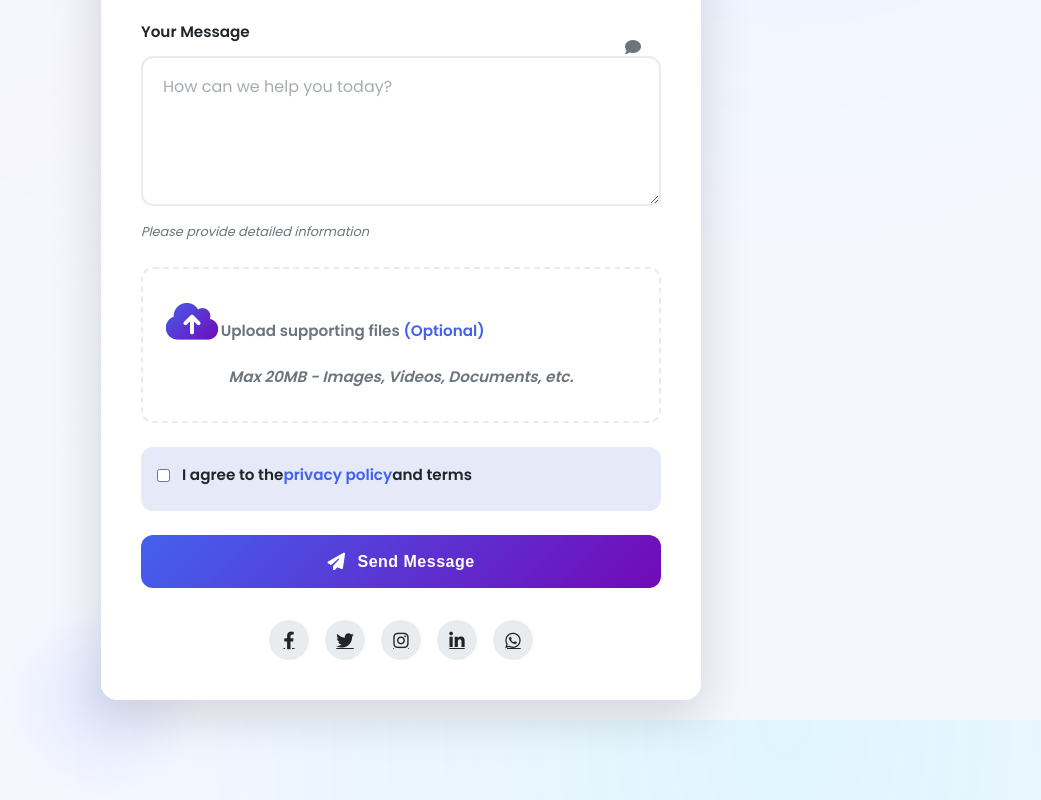
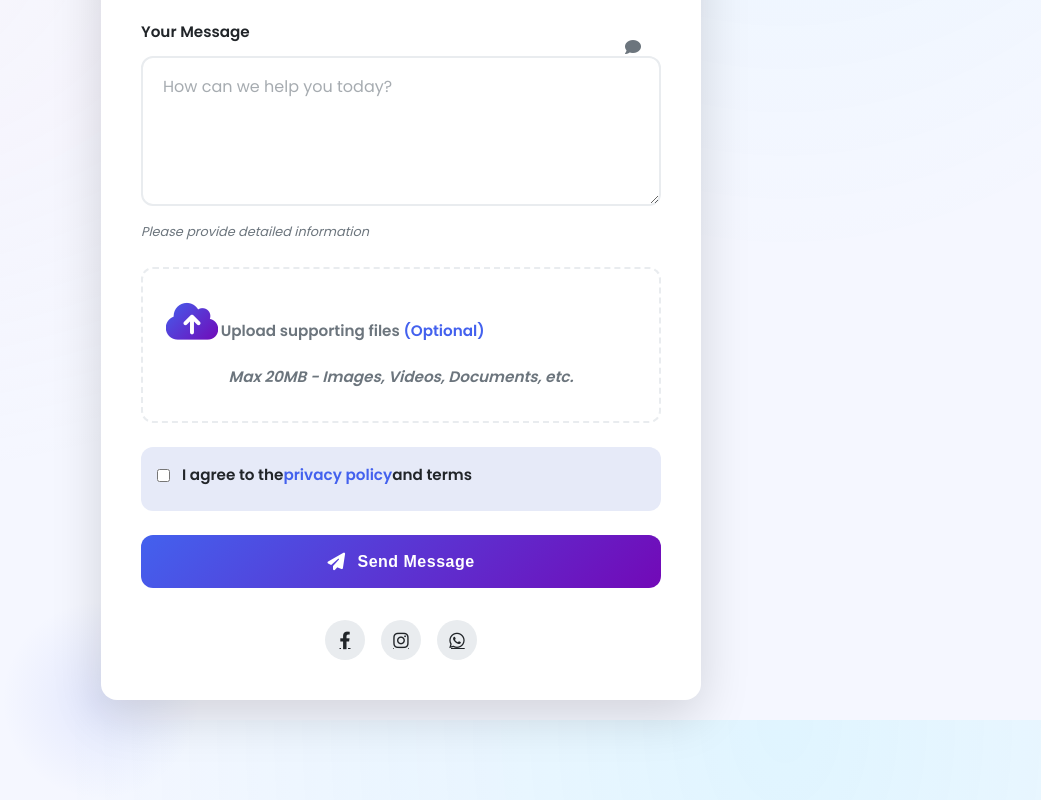
Before and after one commit to Coded-bot-code/anonymous, a plain HTML site: page index.html in a window 1280 px wide. Shown: the part 838-1638 px from the top of the page, without its empty margins (239-1280 px from the left). Drawn offline with Linux system fonts and the light colour scheme.

Commit message:
Update index.html

```diff
--- a/index.html
+++ b/index.html
@@ -3,7 +3,7 @@
 <head>
     <meta charset="UTF-8">
     <meta name="viewport" content="width=device-width, initial-scale=1.0">
-    <title>pkdriller Contact Form</title>
+    <title>contact pkdriller anonymous Form</title>
     <link rel="stylesheet" href="https://cdnjs.cloudflare.com/ajax/libs/font-awesome/6.4.0/css/all.min.css">
     <link href="https://fonts.googleapis.com/css2?family=Poppins:wght@300;400;500;600;700&display=swap" rel="stylesheet">
     <style>
@@ -620,11 +620,9 @@
                 </form>
 
                 <div class="social-links">
-                    <a href="#" class="social-link" title="Facebook"><i class="fab fa-facebook-f"></i></a>
-                    <a href="#" class="social-link" title="Twitter"><i class="fab fa-twitter"></i></a>
-                    <a href="#" class="social-link" title="Instagram"><i class="fab fa-instagram"></i></a>
-                    <a href="#" class="social-link" title="LinkedIn"><i class="fab fa-linkedin-in"></i></a>
-                    <a href="#" class="social-link" title="WhatsApp"><i class="fab fa-whatsapp"></i></a>
+                    <a href="https://www.facebook.com/profile.php?id=100091580206517" class="social-link" title="Facebook"><i class="fab fa-facebook-f"></i></a>
+                    <a href="https://www.instagram.com/pk_tech01?igsh=MTM0Y2p3ZHpxMXZraA==" class="social-link" title="Instagram"><i class="fab fa-instagram"></i></a>
+                    <a href="https://whatsapp.com/channel/0029Vad7YNyJuyA77CtIPX0x" class="social-link" title="WhatsApp"><i class="fab fa-whatsapp"></i></a>
                 </div>
             </div>
         </div>
```
